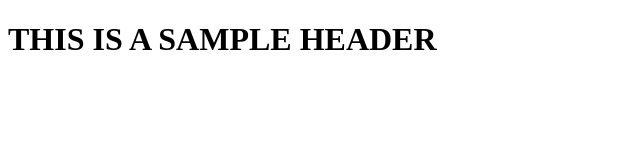
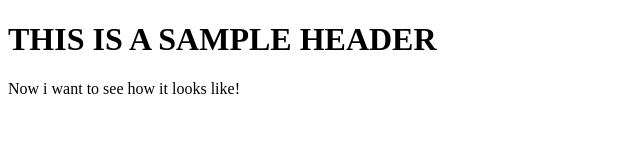
Before and after one commit to SamboHassan/sadiq-project, a plain HTML site: page index.html in a window 1280 px wide. Shown: the whole page, without its empty margins (0-640 px from the left). Drawn offline with Linux system fonts and the light colour scheme.

Commit message:
adding a paragraph

```diff
--- a/index.html
+++ b/index.html
@@ -9,5 +9,6 @@
     <header>
         <h1>THIS IS A SAMPLE HEADER</h1>
     </header>
+    <p>Now i want to see how it looks like!</p>
 </body>
 </html>
```
